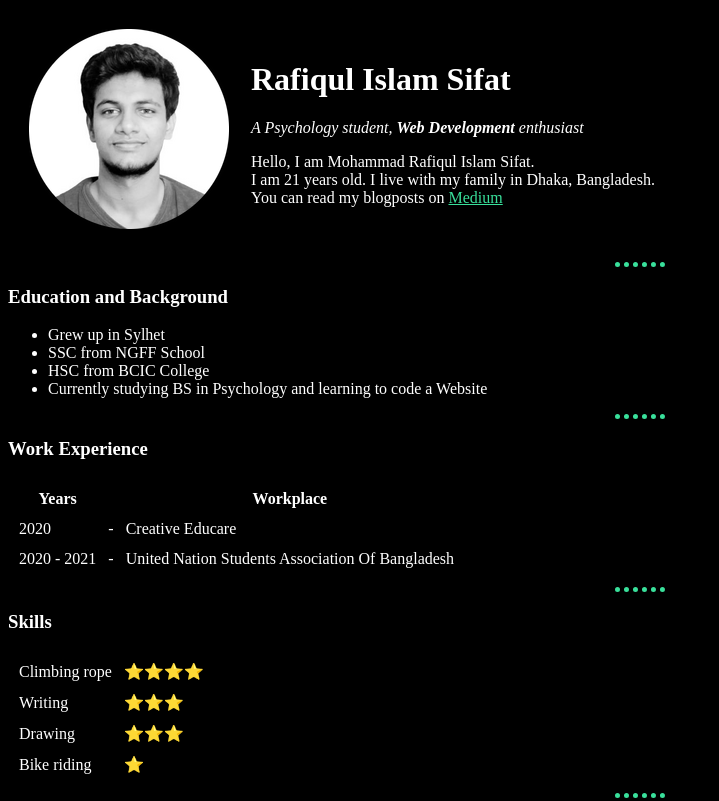
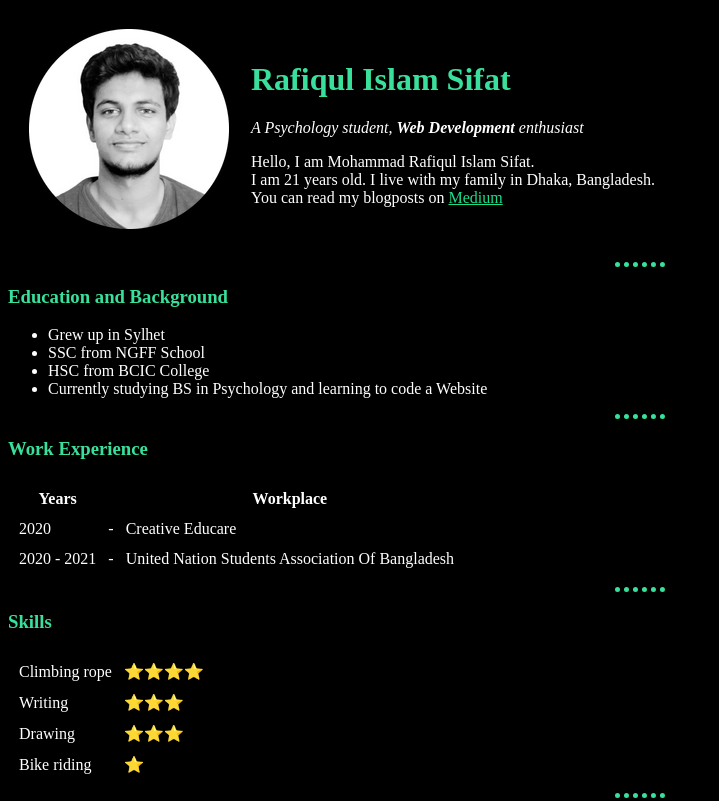
Before and after one commit to rafissif/resume, a plain HTML site: page index.html in a window 1280 px wide. Shown: the top 801 px of the page, without its empty margins (0-719 px from the left). Drawn offline with Linux system fonts and the light colour scheme.

Commit message:
Update style.css

```diff
--- a/css/style.css
+++ b/css/style.css
@@ -3,10 +3,15 @@ body {
   color: #FFFFFF;
 }
 a {
+  color: #19df8c;
+}
+h1 {
+  color: #39e09b;
+}
+h3 {
   color: #39e09b;
 }
 hr {
-
   border-style: none;
   border-top: 5px dotted #39e09b;
   width: 50px;
```
Lines whose indentation alone changed are shown as unchanged.
